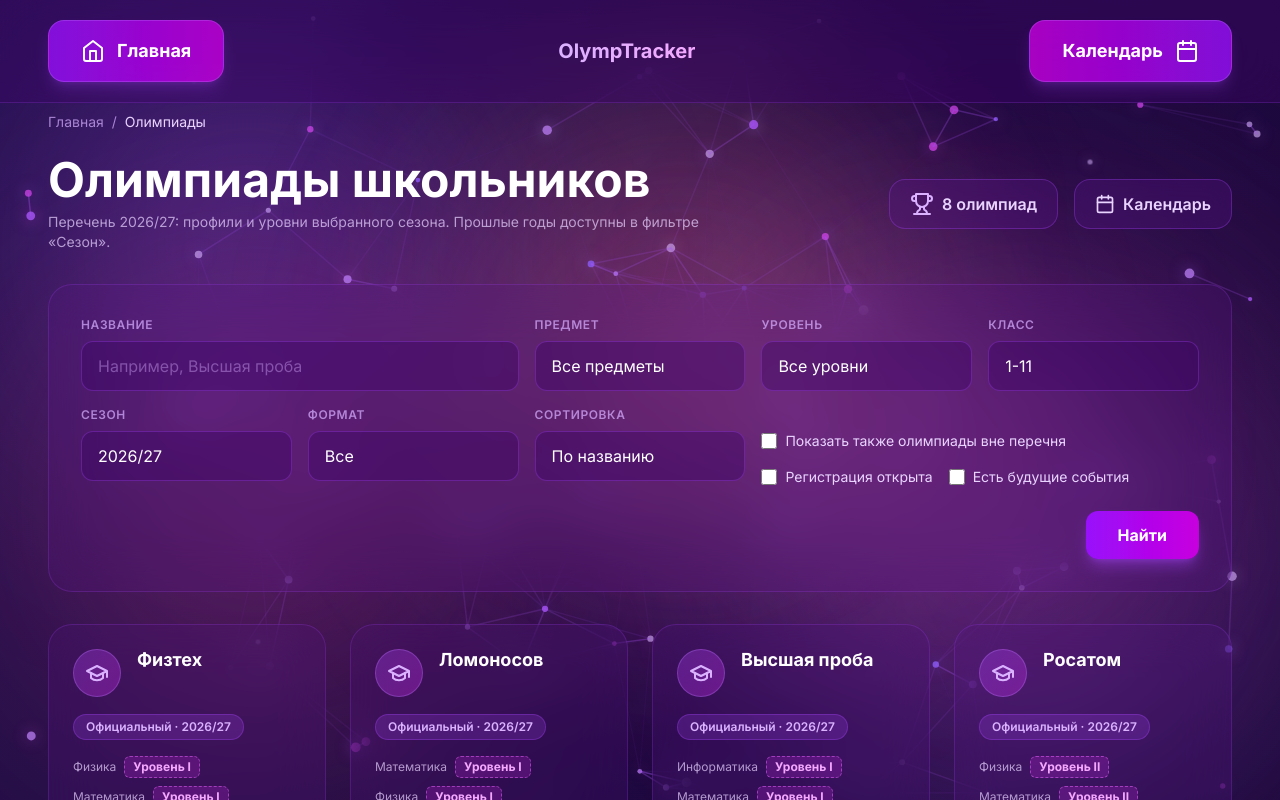
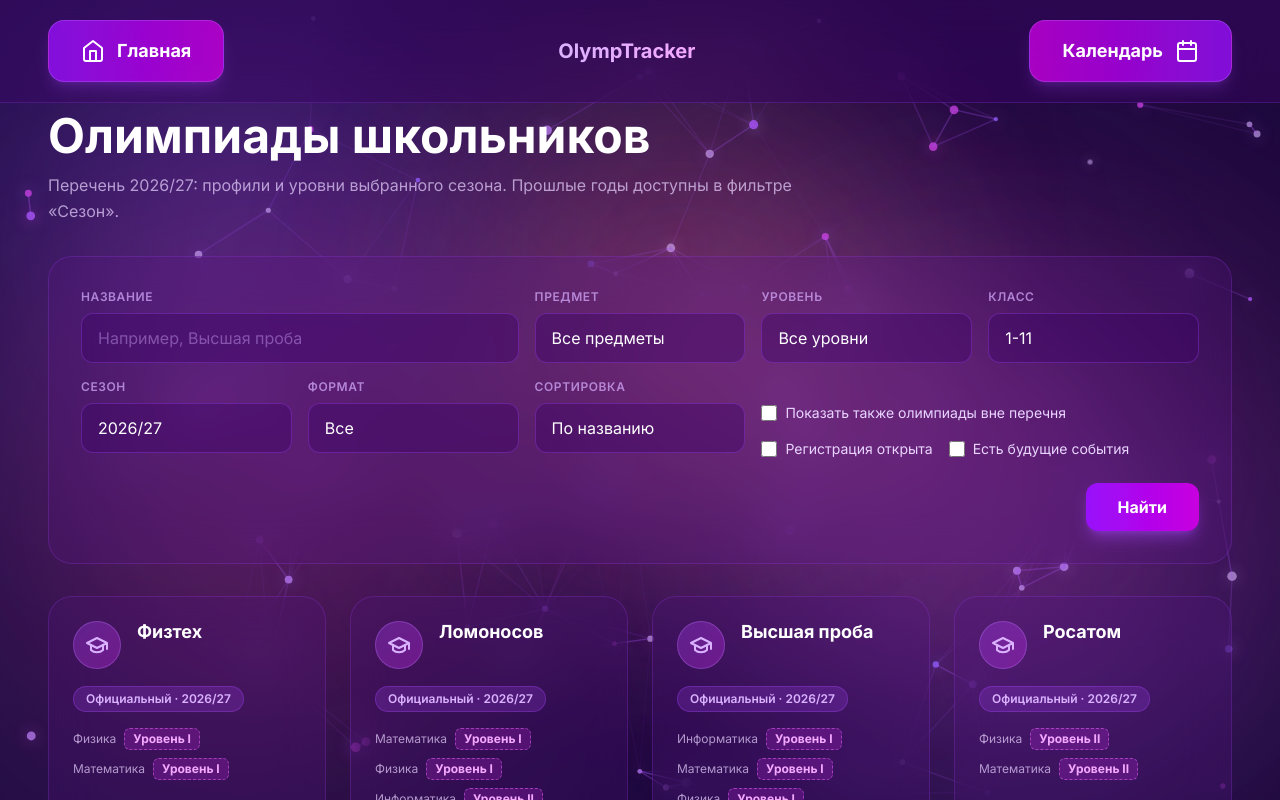
Before and after one commit to roman10006/olympiads-site, a Next.js app: page /olympiads in a window 1280 px wide. Shown: the top 800 px of the page. Built offline with nearby package versions, Linux system fonts and the light colour scheme.

Commit message:
олимпиады

```diff
--- a/app/olympiads/page.jsx
+++ b/app/olympiads/page.jsx
@@ -158,38 +158,19 @@ export default function OlympiadsPage() {
       </nav>
 
       {/* ===== ОСНОВНОЙ КОНТЕНТ ===== */}
-      <div className="relative z-10 pt-28 pb-12 px-6 md:px-12">
-        <div className="max-w-[1600px] mx-auto">
-
-          {/* Хлебные крошки */}
-          <div className="flex items-center gap-2 text-purple-300/70 text-sm mb-6">
-            <a href="/" className="hover:text-purple-200 transition-colors">Главная</a>
-            <span>/</span>
-            <span className="text-purple-200">Олимпиады</span>
-          </div>
+      <div className="relative z-10 pt-28 pb-12 px-6 md:px-12 w-full">
+        <div className="max-w-[1800px] mx-auto w-full">
 
           {/* Заголовок страницы */}
-          <div className="flex flex-col md:flex-row md:items-center md:justify-between mb-8 gap-4">
-            <div>
-              <h1 className="text-4xl md:text-5xl font-bold text-white mb-2">Олимпиады школьников</h1>
-              <p className="text-purple-200/70 text-sm max-w-2xl">
-                Перечень 2026/27: профили и уровни выбранного сезона. Прошлые годы доступны в фильтре «Сезон».
-              </p>
-            </div>
-            <div className="flex items-center gap-4">
-              <div className="flex items-center gap-2 px-5 py-3 rounded-2xl bg-purple-900/30 border border-purple-500/30 backdrop-blur-md">
-                <svg xmlns="http://www.w3.org/2000/svg" width="24" height="24" viewBox="0 0 24 24" fill="none" stroke="currentColor" strokeWidth="2" strokeLinecap="round" strokeLinejoin="round" className="text-purple-300"><path d="M6 9H4.5a2.5 2.5 0 0 1 0-5H6"/><path d="M18 9h1.5a2.5 2.5 0 0 0 0-5H18"/><path d="M4 22h16"/><path d="M10 14.66V17c0 .55-.47.98-.97 1.21C7.85 18.75 7 20.24 7 22"/><path d="M14 14.66V17c0 .55.47.98.97 1.21C16.15 18.75 17 20.24 17 22"/><path d="M18 2H6v7a6 6 0 0 0 12 0V2Z"/></svg>
-                <span className="text-purple-200 font-semibold">{filteredOlympiads.length} олимпиад</span>
-              </div>
-              <button className="px-5 py-3 rounded-2xl bg-purple-900/30 border border-purple-500/30 backdrop-blur-md text-purple-200 font-semibold hover:border-purple-400 transition-all flex items-center gap-2">
-                <svg xmlns="http://www.w3.org/2000/svg" width="20" height="20" viewBox="0 0 24 24" fill="none" stroke="currentColor" strokeWidth="2" strokeLinecap="round" strokeLinejoin="round"><rect width="18" height="18" x="3" y="4" rx="2" ry="2"/><line x1="16" x2="16" y1="2" y2="6"/><line x1="8" x2="8" y1="2" y2="6"/><line x1="3" x2="21" y1="10" y2="10"/></svg>
-                Календарь
-              </button>
-            </div>
+          <div className="mb-8">
+            <h1 className="text-4xl md:text-5xl font-bold text-white mb-3">Олимпиады школьников</h1>
+            <p className="text-purple-200/70 text-base max-w-3xl leading-relaxed">
+              Перечень 2026/27: профили и уровни выбранного сезона. Прошлые годы доступны в фильтре «Сезон».
+            </p>
           </div>
 
           {/* ===== ПАНЕЛЬ ФИЛЬТРОВ ===== */}
-          <div className="p-6 md:p-8 rounded-3xl bg-purple-900/20 border border-purple-500/20 backdrop-blur-xl mb-8">
+          <div className="p-6 md:p-8 rounded-3xl bg-purple-900/20 border border-purple-500/20 backdrop-blur-xl mb-8 w-full">
             <div className="grid grid-cols-1 md:grid-cols-2 lg:grid-cols-5 gap-4 mb-4">
               {/* Название */}
               <div className="lg:col-span-2">
@@ -317,7 +298,7 @@ export default function OlympiadsPage() {
           </div>
 
           {/* ===== КАРТОЧКИ ОЛИМПИАД ===== */}
-          <div className="grid grid-cols-1 md:grid-cols-2 lg:grid-cols-3 xl:grid-cols-4 gap-6">
+          <div className="grid grid-cols-1 md:grid-cols-2 lg:grid-cols-3 xl:grid-cols-4 gap-6 w-full">
             {filteredOlympiads.map((o) => (
               <div
                 key={o.id}
```
